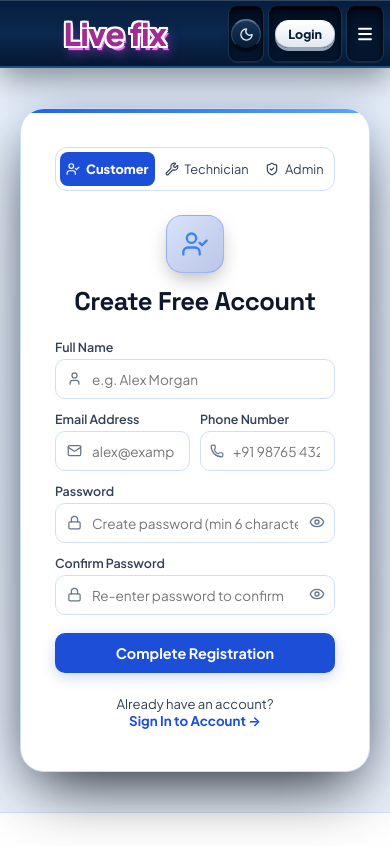
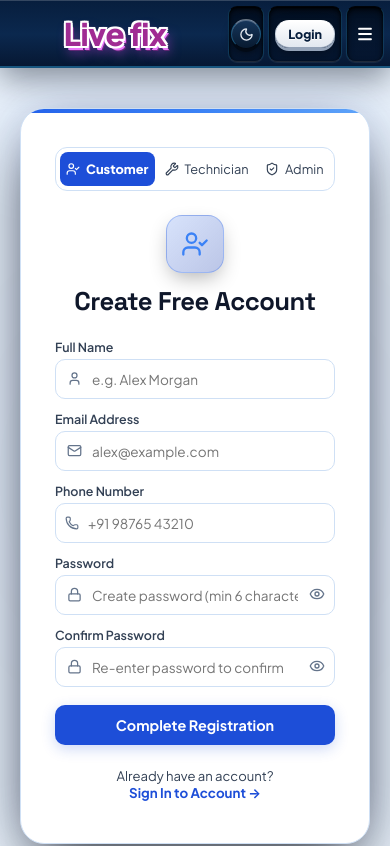
Before and after one commit to shabber0309/hello, a React (Vite) app in the folder frontend/: page /register in a window 390 px wide. Shown: the top 846 px of the page. Built offline with nearby package versions, Linux system fonts and the light colour scheme.

Commit message:
style(auth): stack email and phone fields line by line in registration form

```diff
--- a/frontend/src/pages/auth/AuthPage.jsx
+++ b/frontend/src/pages/auth/AuthPage.jsx
@@ -424,7 +424,6 @@ export default function AuthPage({ initialRole = 'customer', initialMode = 'logi
             {mode === 'register' && 'Create Free Account'}
             {mode === 'forgot' && 'Reset Account Password'}
           </h1>
-
         </div>
 
         {/* Error Alert */}
@@ -799,7 +798,6 @@ export default function AuthPage({ initialRole = 'customer', initialMode = 'logi
               </div>
             </div>
 
-            <div style={{ display: 'grid', gridTemplateColumns: '1fr 1fr', gap: '10px' }}>
             <div>
               <label style={{ fontSize: '0.78rem', fontWeight: 600, color: 'var(--text-muted)', display: 'block', marginBottom: '4px' }}>
                 Email Address
@@ -830,7 +828,6 @@ export default function AuthPage({ initialRole = 'customer', initialMode = 'logi
                   style={{ width: '100%', paddingLeft: '32px', height: '40px', borderRadius: '10px', background: 'var(--bg-input)', border: '1px solid var(--border-light)', color: 'var(--text-main)', fontSize: '0.85rem' }}
                 />
                 <Phone size={14} color="var(--text-dim)" style={{ position: 'absolute', left: '10px', top: '13px' }} />
-                </div>
               </div>
             </div>
 
```
Lines whose indentation alone changed are shown as unchanged.
